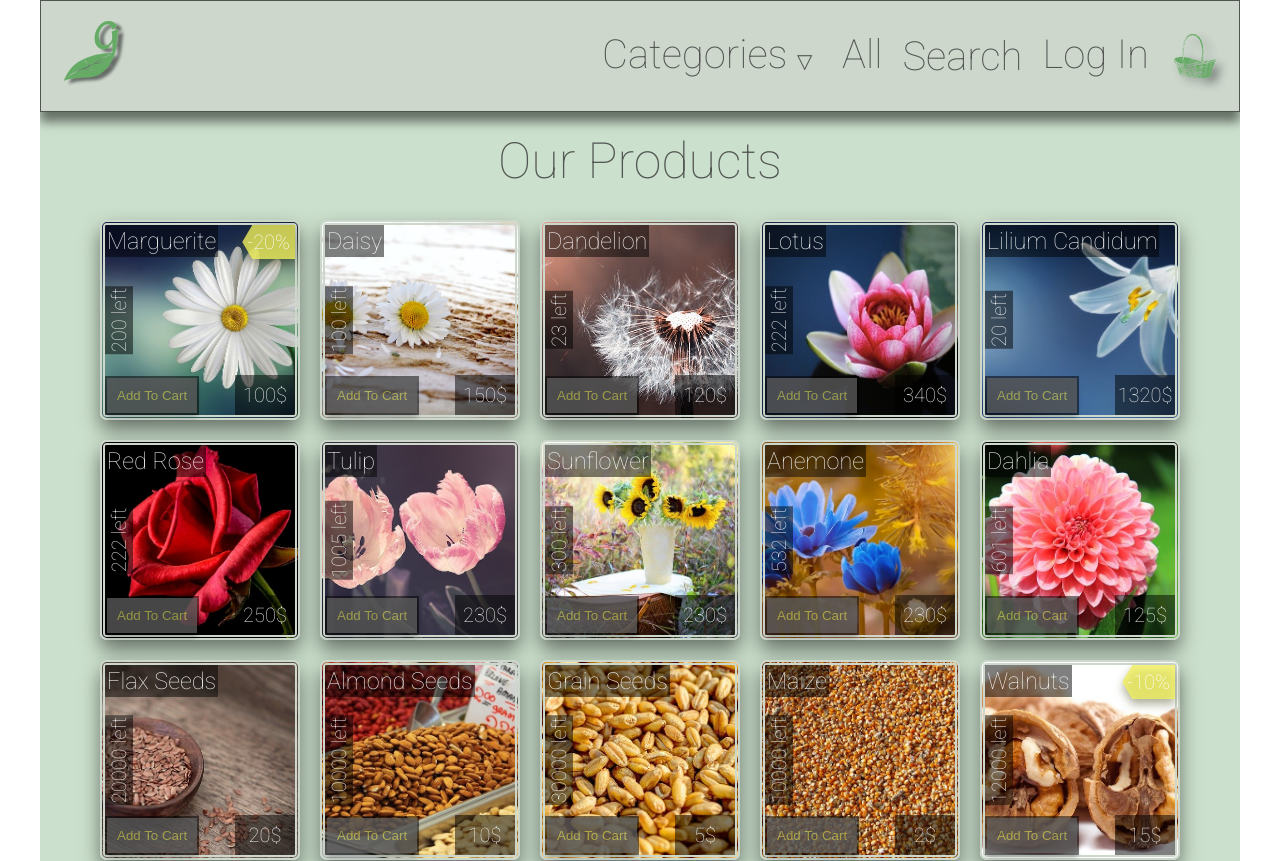
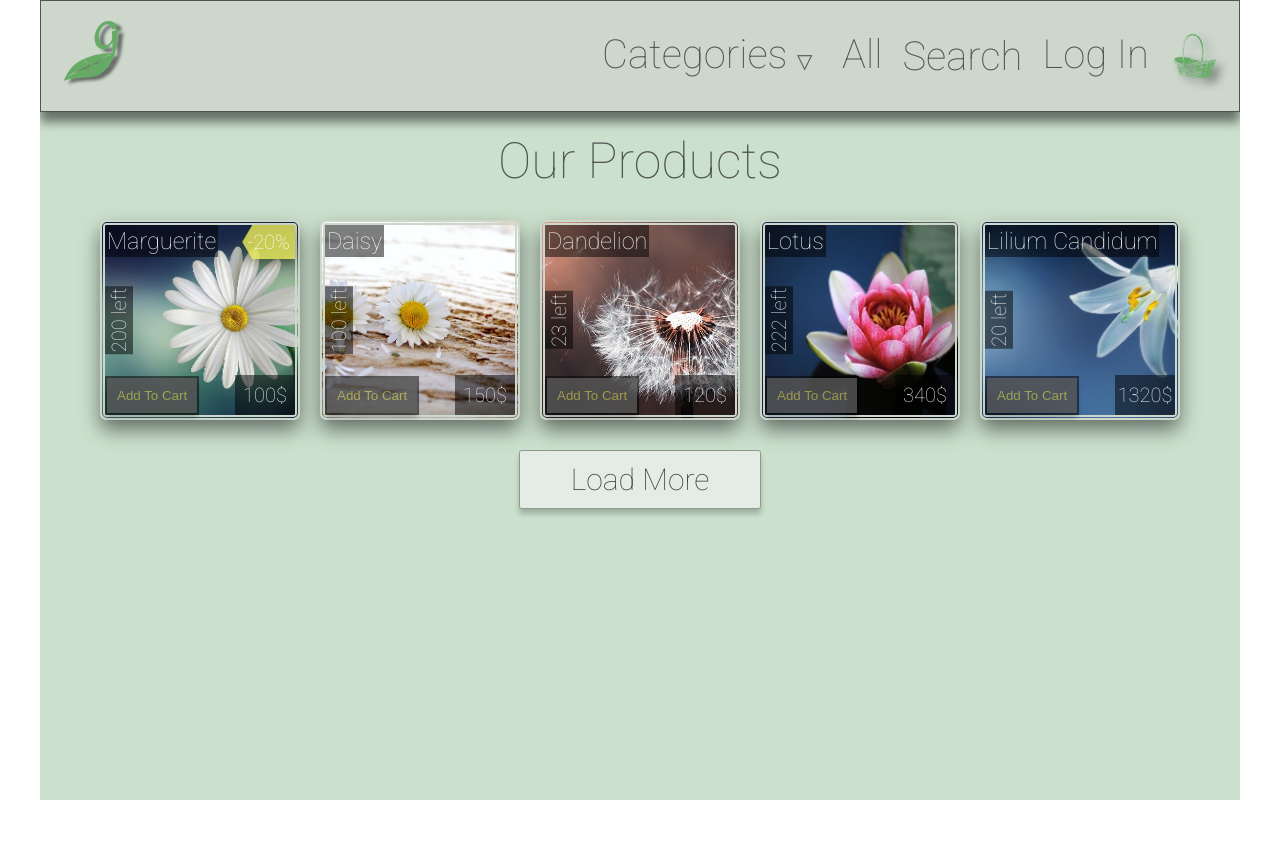
Before and after one commit to AlexanderPershin/garden_shop, a React (Create React App) app: page /#/products in a window 1280 px wide. Shown: the top 861 px of the page. After the commit the page ends 800 px from the top, so only its background shows below. Built offline with nearby package versions, Linux system fonts and the light colour scheme.

Commit message:
load more button added

```diff
--- a/src/components/ProductsList.js
+++ b/src/components/ProductsList.js
@@ -1,4 +1,4 @@
-import React from 'react';
+import React, { useState } from 'react';
 import { useParams } from 'react-router-dom';
 import { useSelector, useDispatch } from 'react-redux';
 import { useTrail, animated, config } from 'react-spring';
@@ -9,6 +9,7 @@ import AnimBtn from './AnimBtn';
 import { addToCart, clearSearch } from '../actions';
 
 const ProductsList = () => {
+  const [itemsCount, setItemsCount] = useState(5);
   const { category } = useParams();
 
   const searchString = useSelector(state => state.search);
@@ -25,13 +26,15 @@ const ProductsList = () => {
   };
 
   const getFilteredList = () => {
-    return products
+    const filtered = products
       .filter(item => {
         return item.name.toLowerCase().includes(searchString);
       })
       .filter(item => {
         return category ? item.category === category : item;
       });
+
+    return [...filtered].slice(0, itemsCount);
   };
 
   const trail = useTrail(getFilteredList().length, {
@@ -104,6 +107,10 @@ const ProductsList = () => {
     });
   };
 
+  const loadMore = () => {
+    setItemsCount(prevItemsCount => prevItemsCount + 3);
+  };
+
   return (
     <div className='productList'>
       <h2 className='productList__heading'>Our Products</h2>{' '}
@@ -133,6 +140,13 @@ const ProductsList = () => {
       {getFilteredList().length > 0 && (
         <ul className='productList__body'>{renderAnimatedList()}</ul>
       )}
+      <AnimBtn
+        showArrow={false}
+        className='productList__loadMore'
+        onClick={loadMore}
+      >
+        Load More
+      </AnimBtn>
     </div>
   );
 };
--- a/src/scss/components/_prod_list.scss
+++ b/src/scss/components/_prod_list.scss
@@ -156,4 +156,13 @@
       }
     }
   }
+  .productList__loadMore {
+    max-width: 25rem;
+    font-size: 3rem;
+    margin: 0 auto;
+    padding: 1rem 5rem;
+    font-family: 'Roboto', Arial, Helvetica, sans-serif;
+    font-weight: 100;
+    cursor: pointer;
+  }
 }
```
Also changed, not shown: src/data.js (+4 -4 lines).
